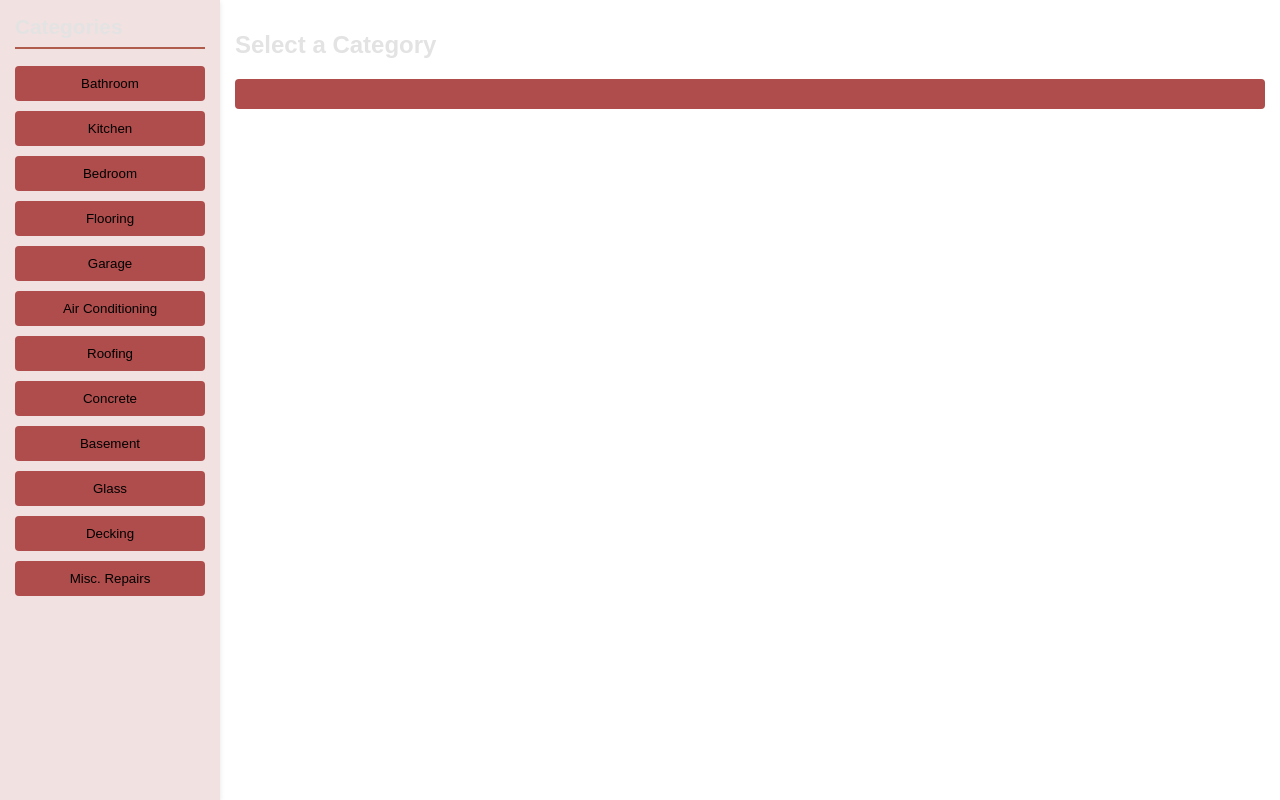
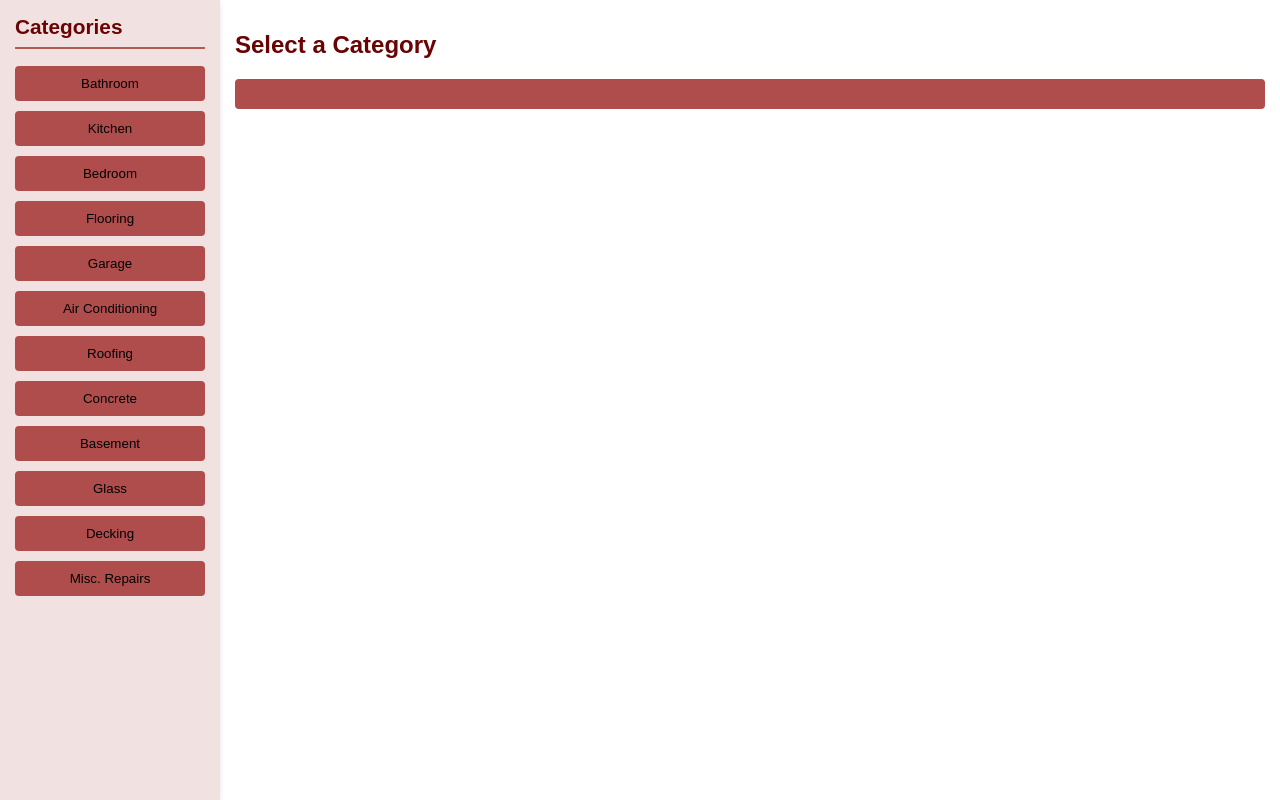
Before and after one commit to jakebrecknock/ahs-estimator, a plain HTML site: page index.html in a window 1280 px wide. Drawn offline with Linux system fonts and the light colour scheme.

Commit message:
commit 5

```diff
--- a/index.html
+++ b/index.html
@@ -15,7 +15,7 @@
             display: flex;
             flex-direction: column;
             min-height: 100vh;
-	    color: #FF919A;
+	    color: black;
         }
         #sidebar {
             width: 100%;
@@ -88,7 +88,7 @@
             font-size: 16px;
         }
         h1, h2, h3 {
-            color: #e3e3e3;
+            color: #690404;
         }
         h1 {
             font-size: 1.5rem;
```
